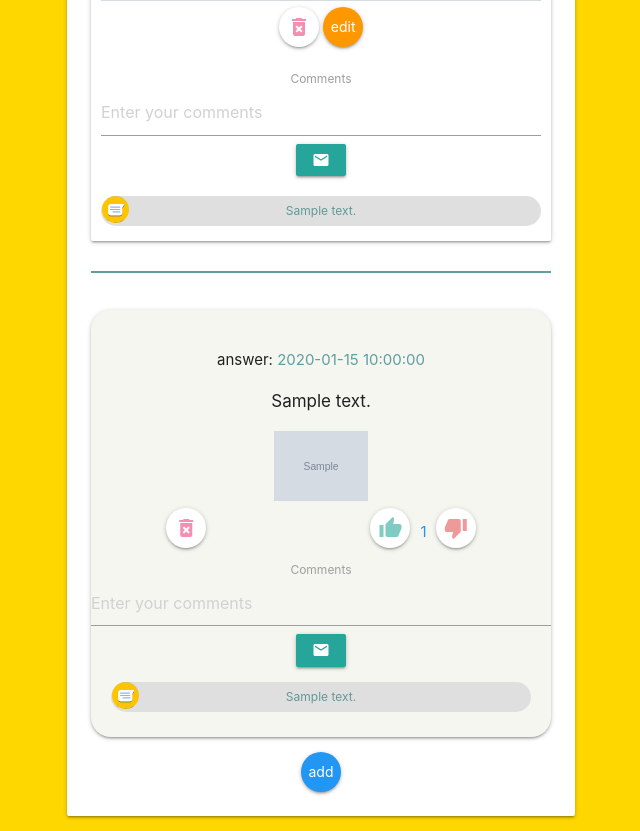
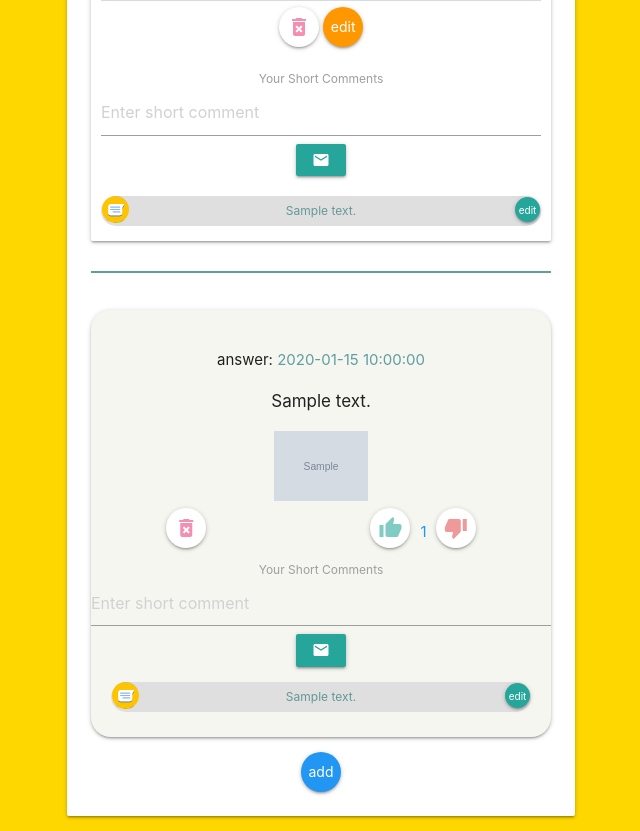
Before and after one commit to vladghinea/Yolp, a Flask app: template templates/question.html in a window 1280 px wide. Shown: the part 732-1563 px from the top of that part, without its empty margins (319-959 px from the left). Run offline with Flask 2, Linux system fonts and the light colour scheme; the template is opened without the code that fills it: most values are stand-ins (such as "Sample title", 1, 10 or a date in 2020); the page is wider than the window, and the part outside it is not shown.

Commit message:
a few buttons in comments

```diff
--- a/templates/question.html
+++ b/templates/question.html
@@ -26,15 +26,15 @@
             <button class="btn-floating orange waves-effect waves-light" onclick="window.location='/question/{{ question.id }}/edit'">edit</button>
             </div>
             <form method="post" action="/question/{{question.id}}/new-comment">
-            <label for="new_comment_q"> Comments</label>
-            <input name="new_comment_q" placeholder="Enter your comments" type="text" id="new_comment_q">
+            <label for="new_comment_q">Your Short Comments</label>
+            <input name="new_comment_q" placeholder="Enter short comment" type="text" id="new_comment_q" maxlength="25">
             <button type="submit"class="waves-effect waves-light btn-small"><i class="material-icons">email</i></button>
             </form>
 
             {% for comment in comments_question %}
                 {% if comment.message != "" %}
                 <div class="comment_q">
-                 <img src="{{ url_for('static', filename='/images/comment_in.svg') }}" alt="icon" height="27px" style=" position: absolute; alignment: right; padding: 0 20px 0 0; top: 0px; left: 1px;"><span style=" margin: 20px 0">{{ comment.message }}</span>
+                 <img src="{{ url_for('static', filename='/images/comment_in.svg') }}" alt="icon" height="27px" style=" position: absolute; alignment: right; padding: 0 20px 0 0; top: 0px; left: 1px;"><span style=" margin: 20px 0">{{ comment.message }}</span><button class="btn-floating gray waves-effect waves-light" onclick="window.location='/question/{{ question.id }}/edit'" style="position: absolute; right: 1px; height: 25px; width: 25px; top: 1px; font-size: 10px;"><span style="position: relative; bottom: 7px">edit</span></button>
                 </div>
                 {% endif %}
             {% endfor %}
@@ -57,8 +57,8 @@
              <button class="btn-floating white waves-effect waves-light" onclick="window.location='/add_vote?id={{ answer.id }}&type_vote=answer&question_id={{ answer.question_id }}&operation=plus'" style="margin-left: 20vh; z-index: 1000;"> <i class="material-icons teal-text  text-lighten-3">thumb_up</i></button><span class="blue-text " style="margin-left: 10px">{{ answer.vote_number }}</span>
              <button class="btn-floating white waves-effect waves-light" onclick="window.location='/add_vote?id={{ answer.id }}&type_vote=answer&question_id={{ answer.question_id }}&operation=minus'" style="margin-left: 5px; z-index: 1000;"> <i class="material-icons red-text  text-lighten-3">thumb_down</i></button>
             <form method="post" action="/answer/{{answer.id}}/new-comment?question_id={{ answer.question_id }}">
-            <label for="new_comment_a"> Comments</label>
-            <input name="new_comment_a" placeholder="Enter your comments" type="text" id="new_comment_a">
+            <label for="new_comment_a">Your Short Comments</label>
+            <input name="new_comment_a" placeholder="Enter short comment" type="text" id="new_comment_a" maxlength="25">
             <button type="submit" class="waves-effect waves-light btn-small"><i class="material-icons">email</i></button>
             </form>
             {% for comment in comments_answers %}
@@ -66,7 +66,7 @@
                 {% if comment.answer_id == answer.id %}
                     {% if comment.message != "" %}
                     <div class="comment_a">
-                         <img src="{{ url_for('static', filename='/images/comment_in.svg') }}" alt="icon" height="27px" style=" position: absolute; alignment: right; padding: 0 20px 0 0; top: 0px; left: 1px;"><span style=" margin: 20px 0">{{ comment.message }}
+                         <img src="{{ url_for('static', filename='/images/comment_in.svg') }}" alt="icon" height="27px" style=" position: absolute; alignment: right; padding: 0 20px 0 0; top: 0px; left: 1px;"><span style=" margin: 20px 0">{{ comment.message }} <button class="btn-floating gray waves-effect waves-light" onclick="window.location='/question/{{ question.id }}/edit'" style="position: absolute; right: 1px; height: 25px; width: 25px; top: 1px; font-size: 10px;"><span style="position: relative; bottom: 7px">edit</span></button>
                     </div>
                         {% endif %}
                  {% endif %}
```
Also changed, not shown: static/images/uploads/mrrobot.jpg (added).
